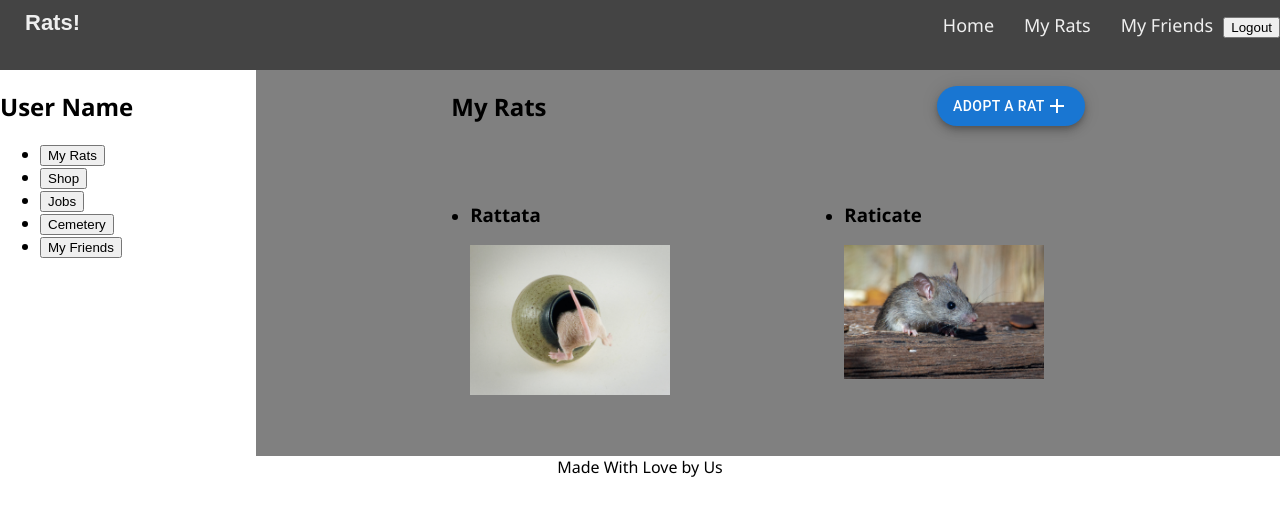
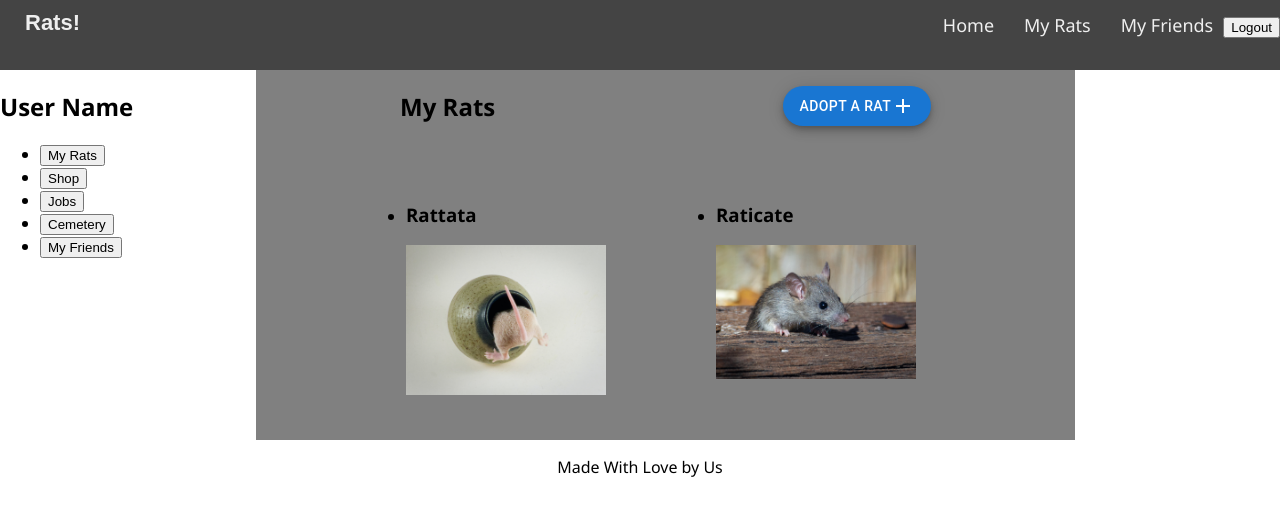
Before and after one commit to djbowen95/Rat-World, a React (Create React App) app in the folder client/: page /myrats in a window 1280 px wide. Shown: the top 516 px of the page. Built offline with nearby package versions, Linux system fonts and the light colour scheme.

Commit message:
cleaning up some semantics in the html

```diff
--- a/client/src/components/myRats/MyRats.js
+++ b/client/src/components/myRats/MyRats.js
@@ -13,18 +13,15 @@ function MyRats() {
     aside: {
       width: "20%",
     },
+    mainArea: {
+      width: "80%"
+    }
   };
 
   const [sideMenuChoice, setMenuChoice] = useState("allRats");
 
   function renderMenuChoice() {
     switch (sideMenuChoice) {
-//       case "allRats":
-//         return <AllRats />;
-//       case "shop":
-//         return <Shop />;
-//       case "jobs":
-//         return <Jobs />;
       case 'allRats':
         return <AllRats/>;
       case 'shop':
@@ -61,7 +58,9 @@ function MyRats() {
           <li data-page='myFriends' onClick={sideMenuSelection}><button data-page='myFriends'>My Friends</button></li>
         </ul>
       </aside>
-      {renderMenuChoice()}
+      <div style={styles.mainArea}>
+        {renderMenuChoice()}
+      </div>
     </section>
   );
 }
--- a/client/src/components/myRats/Shop.js
+++ b/client/src/components/myRats/Shop.js
@@ -4,14 +4,20 @@ import { useQuery } from "@apollo/client";
 import { QUERY_SHOP } from "../../utils/queries";
 import foodCheese from "../../images/items/swiss-cheese.png";
 
+const styles = {
+  container: {
+      display: 'flex',
+      justifyContent: 'space-around'
+  }
+}
+
 function Shop() {
   const { loading, data } = useQuery(QUERY_SHOP);
   const itemList = data?.shopItems || [];
 
 
-
   return (
-    <div>
+    <div style={styles.container}>
       {itemList.map((item, index) => (
         <ShopCard
           key={index}
```
